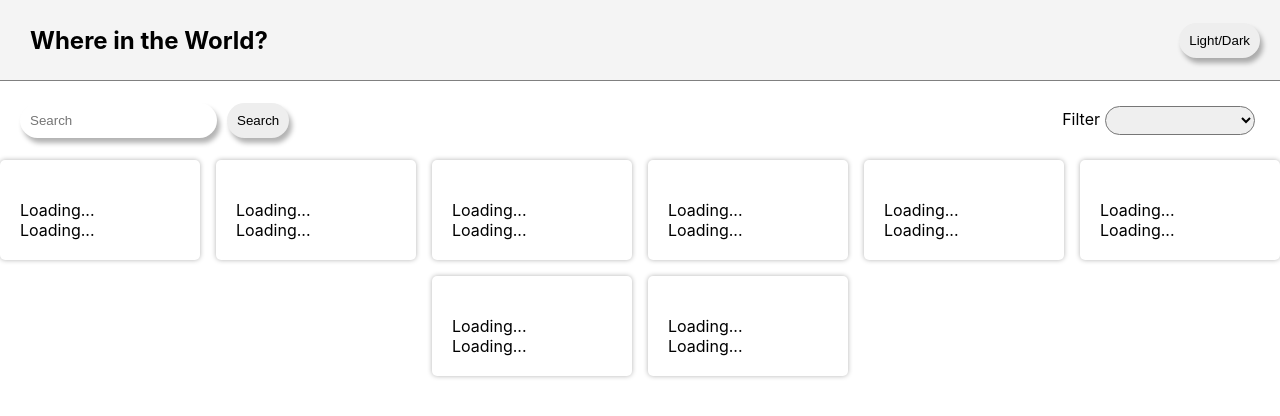
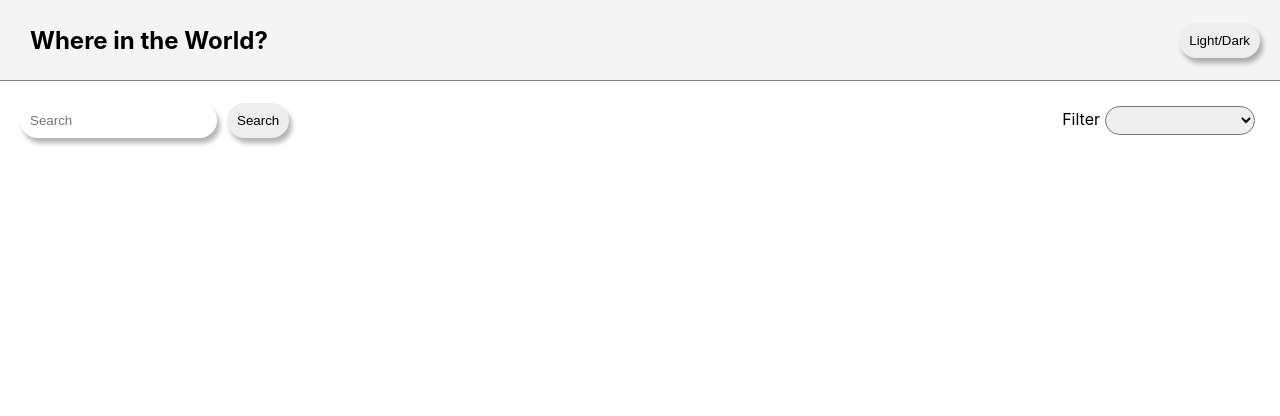
Before and after one commit to benhensor/bc14_w8d5_hackathon_frontend-room-17-paul-ben, a React (Create React App) app in the folder map-finder/: page / in a window 1280 px wide. Shown: the top 416 px of the page. Built offline with nearby package versions, Linux system fonts and the light colour scheme.

Commit message:
make search button work

```diff
--- a/map-finder/src/App.js
+++ b/map-finder/src/App.js
@@ -31,15 +31,17 @@ import NavBar from "./components/NavBar/Navbar";
 import CardDisplay from "./components/CardDisplay/CardDisplay";
 
 function App() {
+  // States
   const [country, setCountry] = useState(null);
   const [content, setContent] = useState("");
+  const [showCard, setShowCard] = useState(false);
 
   const url = `https://restcountries.com/v3.1/name/${country}`;
 
   async function getApiData() {
     const response = await fetch(url);
     const data = await response.json();
-    setContent(data)
+    setContent(data);
     console.log(data);
   }
   useEffect(() => {
@@ -59,6 +61,7 @@ function App() {
   // handleClick function for search button
   async function handleSearchClick() {
     await getApiData();
+    setShowCard(true);
     console.log("clicked");
   }
 
@@ -69,8 +72,9 @@ function App() {
         setCountry={setCountry}
         handleSearchChange={handleSearchChange}
         handleSearchClick={handleSearchClick}
+        showCard={showCard}
       />
-      <CardDisplay content={content} />
+      <CardDisplay content={content} showCard={showCard} />
     </div>
   );
 }
--- a/map-finder/src/components/Button/Button.js
+++ b/map-finder/src/components/Button/Button.js
@@ -1,7 +1,7 @@
 import React from "react";
 import "./Button.css";
 
-function Button({ setCountry, handleSearchClick }) {
+function Button({ handleSearchClick }) {
   return <button onClick={handleSearchClick}>Search</button>;
 }
 
--- a/map-finder/src/components/CardDisplay/CardDisplay.jsx
+++ b/map-finder/src/components/CardDisplay/CardDisplay.jsx
@@ -1,18 +1,11 @@
-import React from "react";
+import React, { useState } from "react";
 import Card from "../Card/Card";
 import "./CardDisplay.css";
 
-const CardDisplay = ({ content }) => {
+const CardDisplay = ({ showCard, content }) => {
   return (
     <section className="card-display-container">
-      <Card content={content} />
-      <Card />
-      <Card />
-      <Card />
-      <Card />
-      <Card />
-      <Card />
-      <Card />
+      {showCard && <Card content={content} />}
     </section>
   );
 };
--- a/map-finder/src/components/Search-Bar/Search-Bar.js
+++ b/map-finder/src/components/Search-Bar/Search-Bar.js
@@ -2,11 +2,11 @@ import React from "react";
 import Button from "../Button/Button";
 import "./Search-Bar.css";
 
-function Searchbar({ setCountry, handleSearchChange, handleSearchClick }) {
+function Searchbar({ showCard, handleSearchChange, handleSearchClick }) {
   return (
     <div className="searchBar">
       <input placeholder="Search" onChange={handleSearchChange}></input>
-      <Button handleSearchClick={handleSearchClick}/>
+      <Button handleSearchClick={handleSearchClick} showCard={showCard} />
     </div>
   );
 }
```
